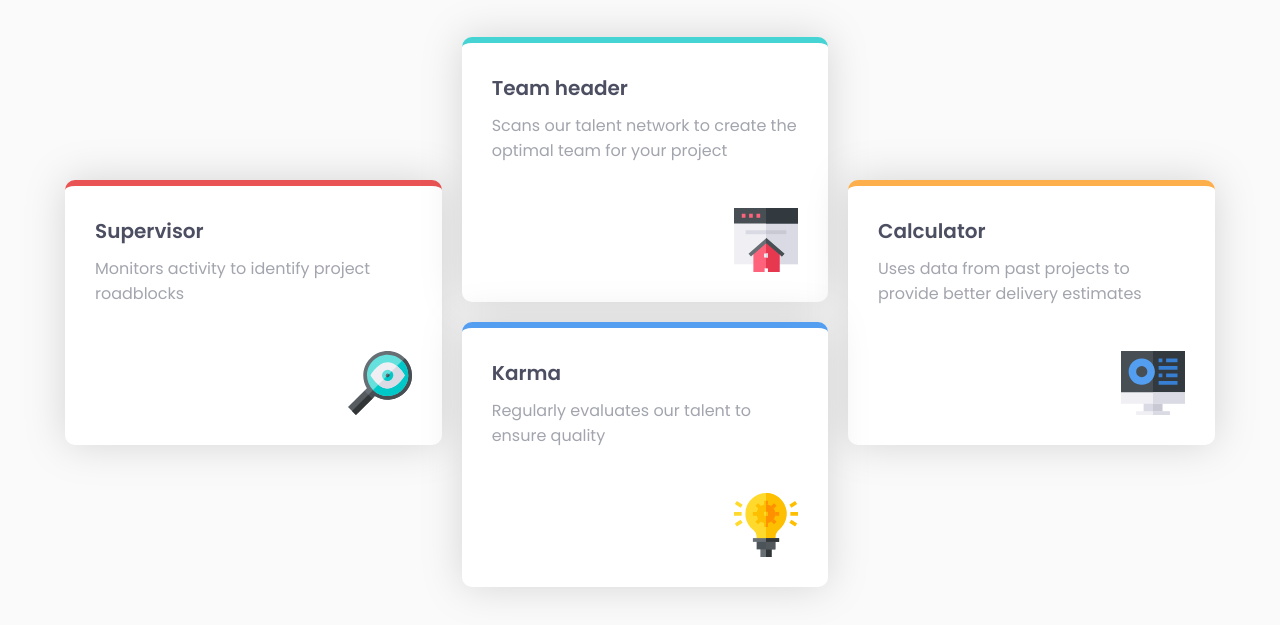
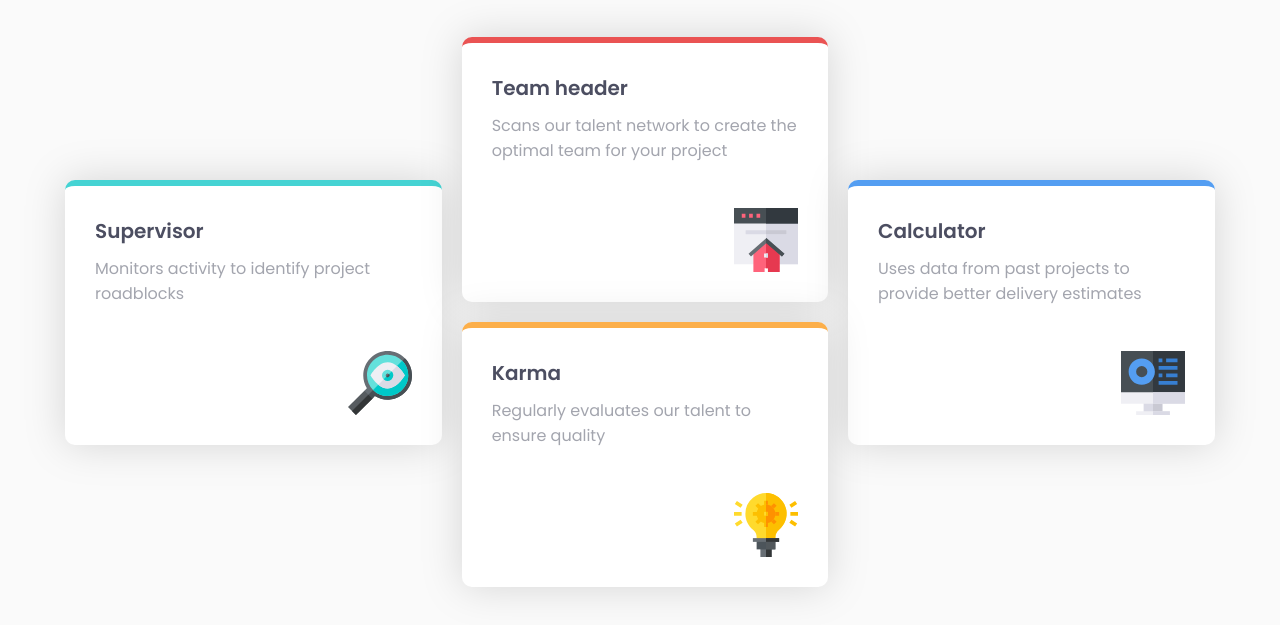
Before and after one commit to nirvayathapa/fourcard-frontendmentor, a plain HTML site: page index.html in a window 1280 px wide. Shown: the part 265-890 px from the top of the page. Drawn offline with Linux system fonts and the light colour scheme.

Commit message:
small change

```diff
--- a/css/style.scss
+++ b/css/style.scss
@@ -67,21 +67,21 @@ main.wrapper{
 
     #box-1{
         grid-row: 2/4;
-        border-top: 0.6rem solid  hsl(0, 78%, 62%);
+        border-top: 0.6rem solid hsl(180, 62%, 55%) ;
     }
     #box-2{
         grid-row: 1/3;
-        border-top: 0.6rem solid hsl(180, 62%, 55%);
+        border-top: 0.6rem solid hsl(0, 78%, 62%);
     }
     #box-3{
         grid-column-start: 3;
         grid-row: 2/4;
-        border-top:0.6rem solid hsl(34, 97%, 64%) ;
+        border-top:0.6rem solid hsl(212, 86%, 64%) ;
     }
     #box-4{
         grid-column-start:2 ;
         grid-row:3/5 ;
-        border-top: 0.6rem solid hsl(212, 86%, 64%);
+        border-top: 0.6rem solid hsl(34, 97%, 64%);
     }
     .secondary_head{
         color: hsl(234, 12%, 34%);
```
Also changed, not shown: css/style.css, 1 other file.
